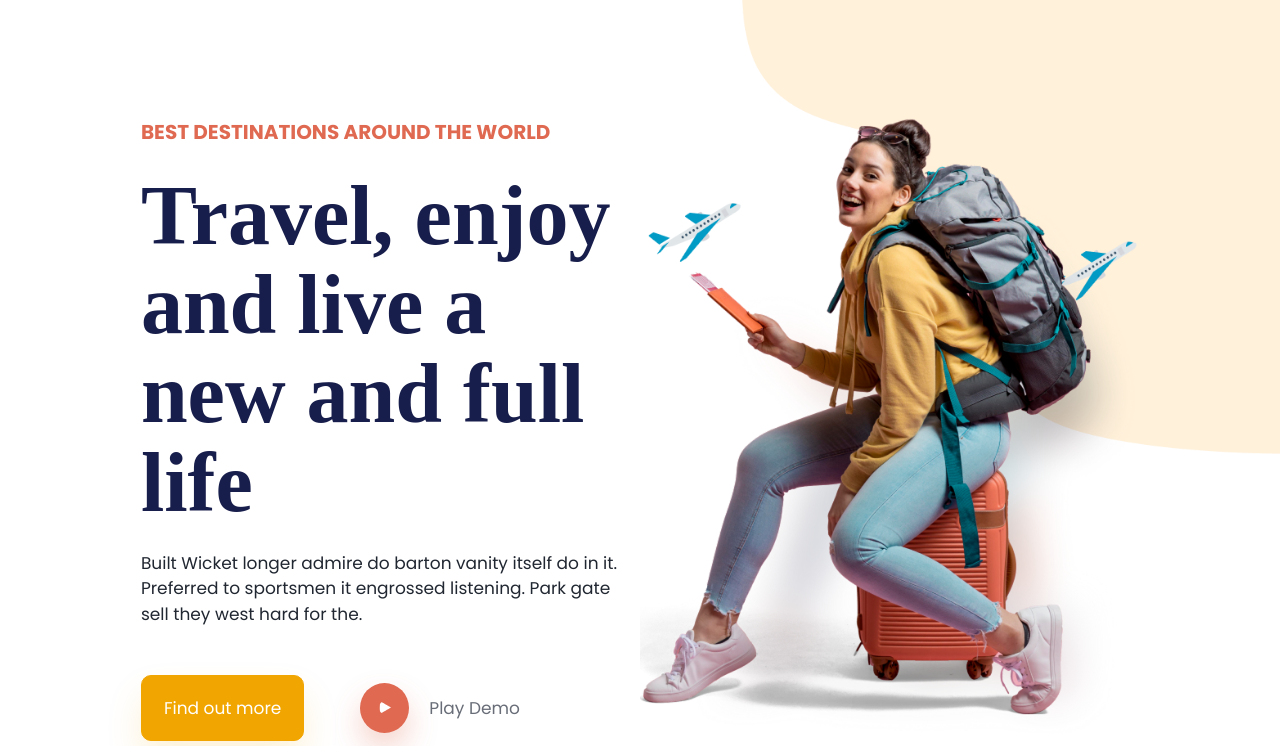
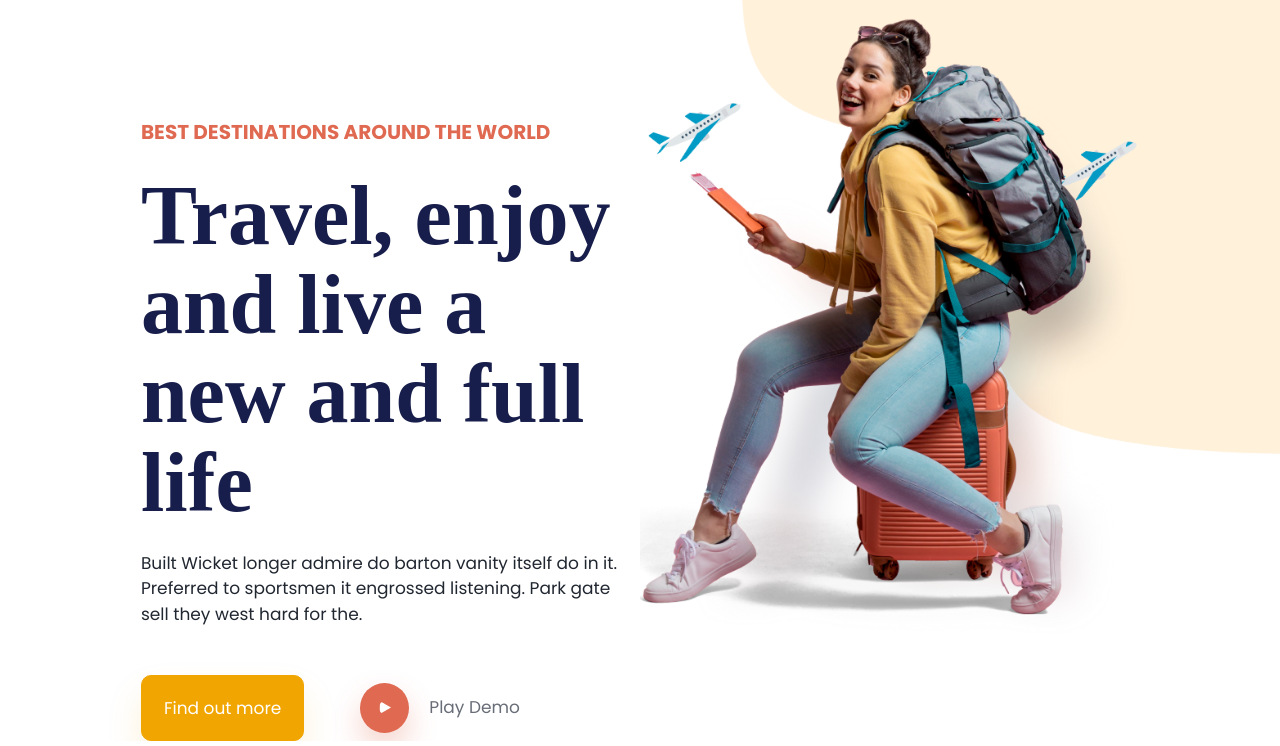
Before and after one commit to huangdat/jadoo-page, a plain HTML site: page index.html in a window 1280 px wide. Shown: the part 99-845 px from the top of the page. Drawn offline with Linux system fonts and the light colour scheme; a web font is replaced by a local one.

Commit message:
update folder structure

```diff
--- a/assets/main.css
+++ b/assets/main.css
@@ -96,6 +96,7 @@ nav {
 #header-character {
     max-width: 100%;
     height: auto;
+    margin-top: -100px;
 }
 
 #cta {
@@ -105,16 +106,18 @@ nav {
     /* max width for both PC and Mobile */
 }
 
-#cta a {
+#cta {
+
+}
+
+#find-out {
     font-family: Poppins;
     font-weight: 400;
     font-size: 17px;
     text-decoration: none;
     margin-top: auto;
     margin-bottom: auto;
-}
 
-#find-out {
     color: #FFFFFF;
     background: #F1A501;
     padding: 19px 22px 19px 22px;
@@ -132,6 +135,7 @@ nav {
 #play-demo-container {
     display: flex;
     align-items: center;
+    text-decoration: none;
 }
 
 #play-button {
@@ -143,6 +147,12 @@ nav {
 }
 
 #play-demo {
+    font-family: Poppins;
+    font-weight: 400;
+    font-size: 17px;
+    margin-top: auto;
+    margin-bottom: auto;
+
     color: #686D77;
     display: flex;
     align-items: center;
--- a/assets/responsive.css
+++ b/assets/responsive.css
@@ -4,6 +4,10 @@
     body {
         overflow-x: hidden;
         padding: 50px 20px 0px 20px;
+    }
+
+   #nav-ul {
+        display: none;
     }
 
     #header-content-container {
--- a/index.html
+++ b/index.html
@@ -22,7 +22,7 @@
 <body>
     <header>
         <nav id="header-nav">
-            <a href="#"><img src="images/logo.png" alt="logo"></a>
+            <a href="#"><img src="assets/images/logo.png" alt="logo"></a>
 
             <ul id="nav-ul">
                 <li><a href="#">Destinations</a></li>
@@ -46,15 +46,15 @@
                     Park gate sell they west hard for the.</p>
                 <div id="cta">
                     <a id="find-out" href="#">Find out more</a>
-                    <div id="play-demo-container">
-                        <img id="play-button" src="images/play-button.png" alt="play-button">
-                        <a id="play-demo" href="#">Play Demo</a>
-                    </div>
+                    <a id="play-demo-container" href="#">
+                        <img id="play-button" src="assets/images/play-button.png" alt="play-button">
+                        <p id="play-demo" href="#">Play Demo</p>
+                    </a>
                 </div>
             </div>
 
             <div class="header-content-item">
-                <img id="header-character" src="images/header-character.png" alt="header-character">
+                <img id="header-character" src="assets/images/header-character.png" alt="header-character">
             </div>
 
         </div>
```
Also changed, not shown: assets/images/decore-header-1.png (added), assets/images/decore-header-2.png (added), assets/images/en-vi-button.png (added), assets/images/header-character.png (added), assets/images/logo.png (added), assets/images/play-button.png (added).
